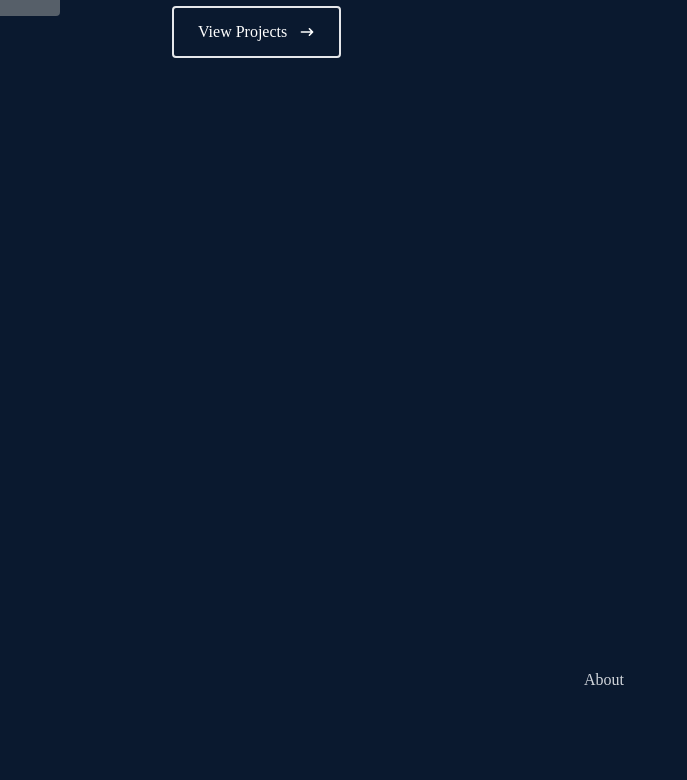
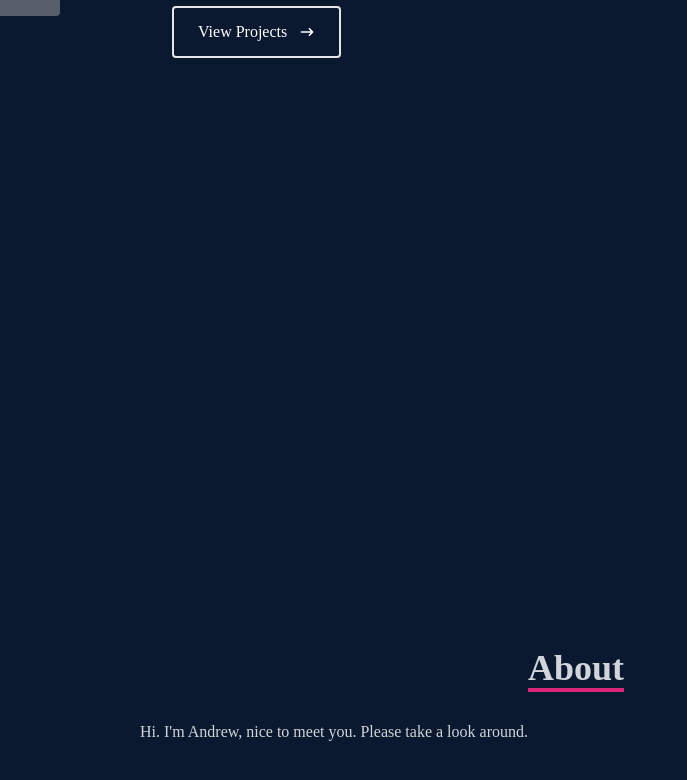
Before and after one commit to andrewgomez1992/portfolio-react, a React (Create React App) app: page / in a window 1280 px wide. Shown: the part 504-1284 px from the top of the page, without its empty margins (0-687 px from the left). Built offline with nearby package versions, Linux system fonts and the light colour scheme; the HTML template or start-up script is replaced by a standard one.

Commit message:
about header set

```diff
--- a/src/components/About.jsx
+++ b/src/components/About.jsx
@@ -4,16 +4,21 @@
   return (
     <div name='about' className='w-full h-screen bg-[#0a192f] text-gray-300'>
         <div className='flex flex-col justify-center items-center w-full h-full'>
-            <div className='max-w-[1000px] w-full px-4 grid grid-cols-2 gap-8'>
-                <div className='sm:text-right pb-8'>
-                    <p>About</p>
+            <div className='max-w-[1000px] w-full grid grid-cols-2 gap-8'>
+                <div className='sm:text-right pb-8 pl-4'>
+                    <p className='text-4xl font-bold inline border-b-4 border-pink-600'>About</p>
                 </div>
                 <div>
 
                 </div>
+                </div>
+                <div className='max-w-[1000px] w-full grid grid-cols-2 gap-8'>
+                    <div>
+                        <p>Hi. I'm Andrew, nice to meet you. Please take a look around.</p>
+                    </div>
+                </div>
             </div>
         </div>
-    </div>
   )
 }
 
```
